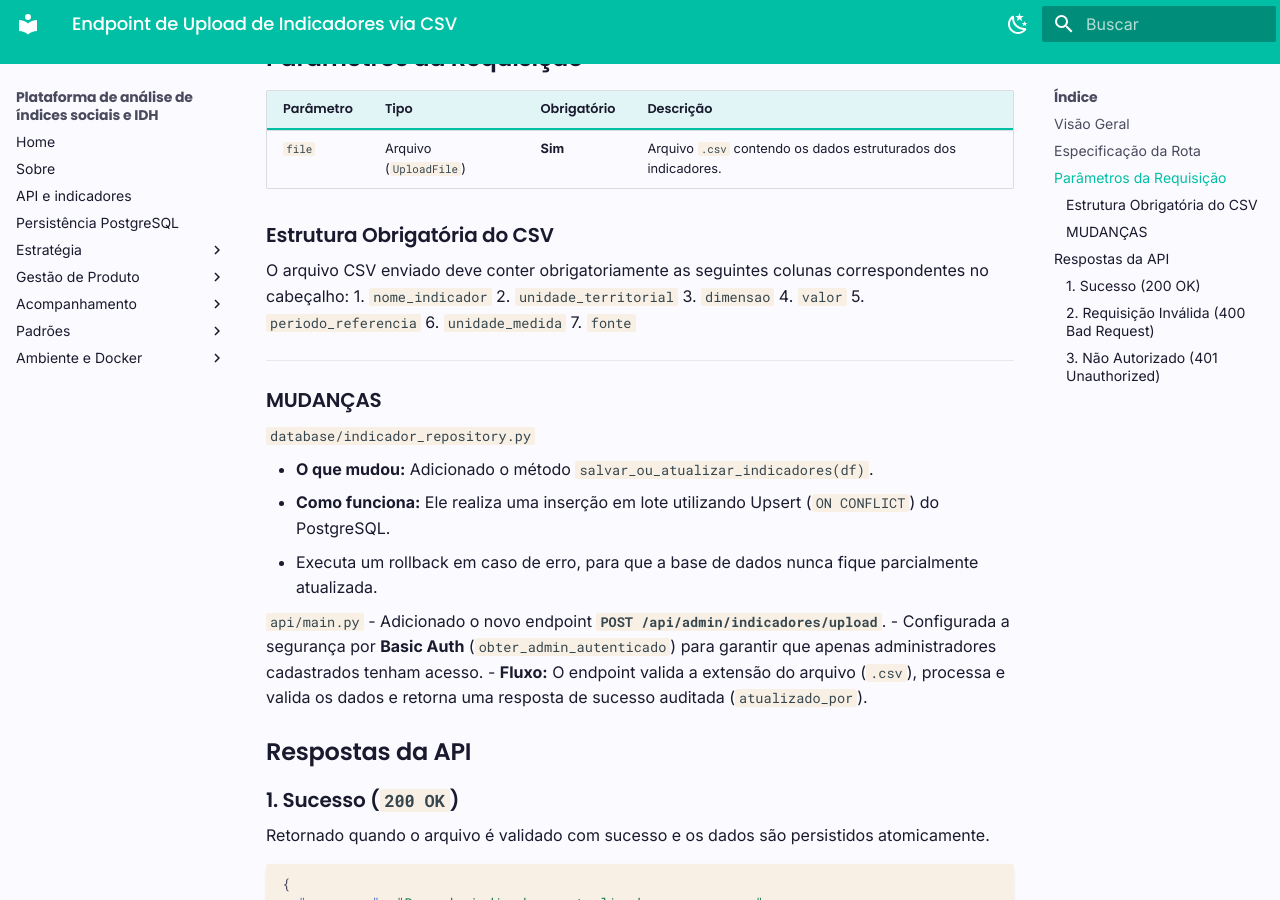
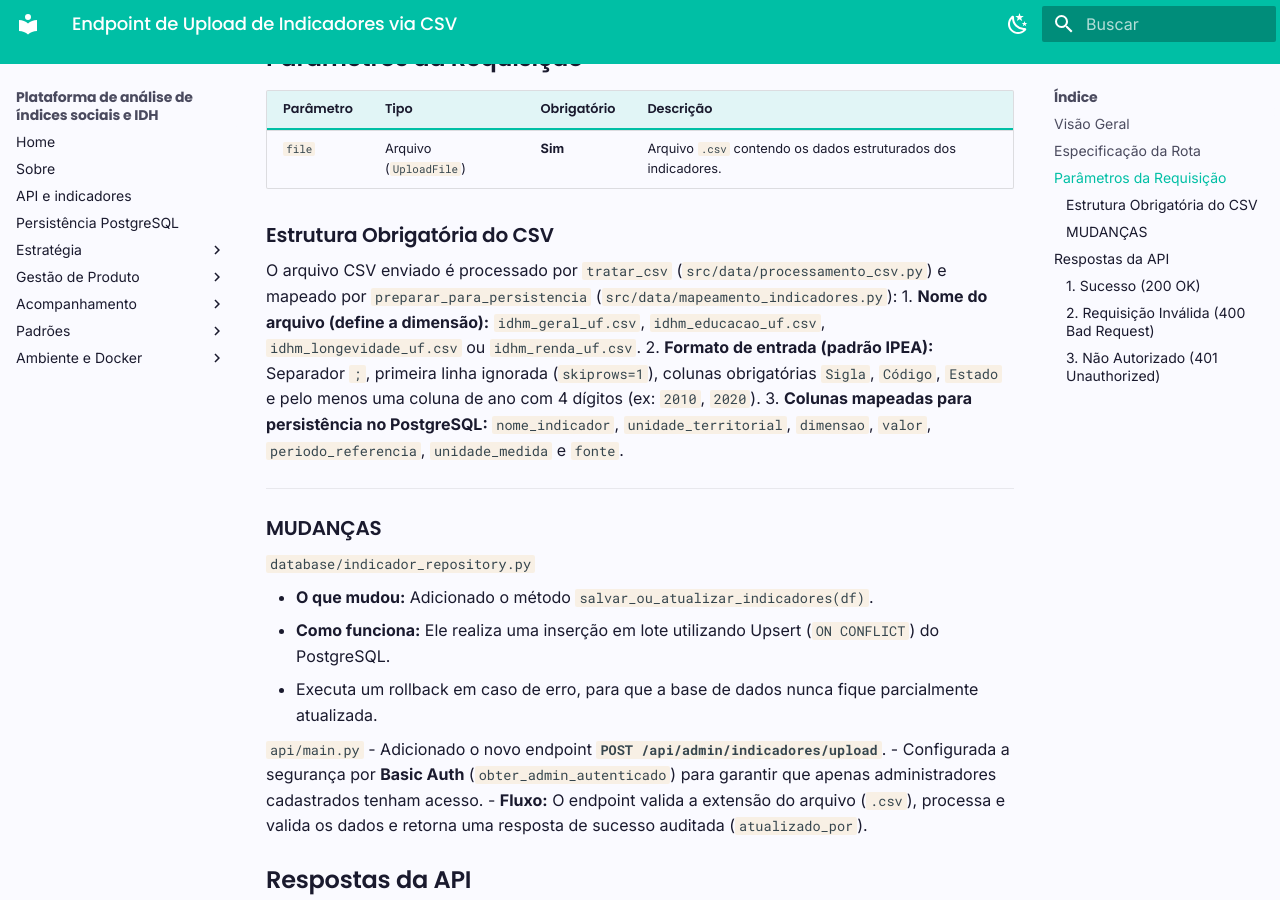
Before and after one commit to FGA0138-MDS-Ajax/2026.2-T02-Dijkstra, an MkDocs documentation site: the page built from docs/upload_indicadores.md, in a window 1280 px wide and 900 px high, scrolled down 532 px. Built offline with MkDocs 1.6.1 and Material for MkDocs 9.7.7, drawn with Linux system fonts in a browser that asks for light colours.

```diff
--- a/docs/upload_indicadores.md
+++ b/docs/upload_indicadores.md
@@ -21,14 +21,10 @@ O endpoint de upload permite que administradores autenticados atualizem ou insir
 | `file` | Arquivo (`UploadFile`) | **Sim** | Arquivo `.csv` contendo os dados estruturados dos indicadores. |
 
 ### Estrutura Obrigatória do CSV
-O arquivo CSV enviado deve conter obrigatoriamente as seguintes colunas correspondentes no cabeçalho:
-1. `nome_indicador`
-2. `unidade_territorial`
-3. `dimensao`
-4. `valor`
-5. `periodo_referencia`
-6. `unidade_medida`
-7. `fonte`
+O arquivo CSV enviado é processado por `tratar_csv` (`src/data/processamento_csv.py`) e mapeado por `preparar_para_persistencia` (`src/data/mapeamento_indicadores.py`):
+1. **Nome do arquivo (define a dimensão):** `idhm_geral_uf.csv`, `idhm_educacao_uf.csv`, `idhm_longevidade_uf.csv` ou `idhm_renda_uf.csv`.
+2. **Formato de entrada (padrão IPEA):** Separador `;`, primeira linha ignorada (`skiprows=1`), colunas obrigatórias `Sigla`, `Código`, `Estado` e pelo menos uma coluna de ano com 4 dígitos (ex: `2010`, `2020`).
+3. **Colunas mapeadas para persistência no PostgreSQL:** `nome_indicador`, `unidade_territorial`, `dimensao`, `valor`, `periodo_referencia`, `unidade_medida` e `fonte`.
 
 ---
 
```
Also changed, not shown: README.md (+39 -17 lines), docs/autenticacao-admin.md (+10 -10 lines), docs/ci.md (+1 -1 lines), 1 other file.
